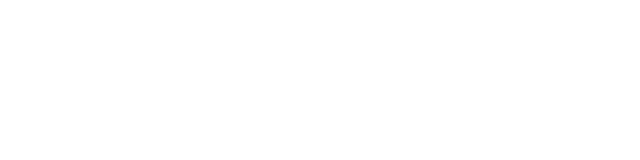
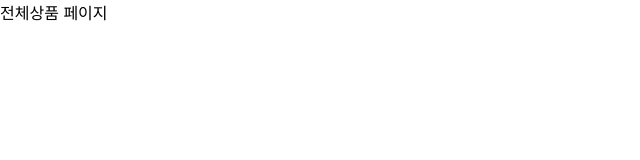
Before and after one commit to hobyyy/react_HNM, a React (Create React App) app: page / in a window 1280 px wide. Shown: the top 160 px of the page, without its empty margins (0-640 px from the left). Built offline with nearby package versions, Linux system fonts and the light colour scheme.

Commit message:
:bookmark: Router 여러페이지 셋팅완료(1강끝)

```diff
--- a/package.json
+++ b/package.json
@@ -8,6 +8,8 @@
     "@testing-library/user-event": "^13.5.0",
     "react": "^18.3.1",
     "react-dom": "^18.3.1",
+    "react-router": "^6.26.1",
+    "react-router-dom": "^6.26.1",
     "react-scripts": "5.0.1",
     "web-vitals": "^2.1.4"
   },
--- a/src/App.js
+++ b/src/App.js
@@ -1,5 +1,8 @@
 import './App.css';
-
+import { Routes, Route } from 'react-router';
+import ProductAll from './page/ProductAll';
+import ProductDetail from './page/ProductDetail';
+import Login from './page/Login';
 // 1. 전체 상품 페이지, 로그인, 상품 상세 페이지
 // 2. 전체 상품 페이지 : 전체 상품을 볼 수 있다.
 // 3. 로그인 버튼 : 로그인 페이지가 나온다.
@@ -11,6 +14,11 @@ import './App.css';
 function App() {
   return (
     <div >
+      <Routes>
+        <Route path="" element={<ProductAll/>}/>
+        <Route path="/login" element={<Login/>}/>
+        <Route path="/product/:id" element={<ProductDetail/>}/>
+      </Routes>
     </div>
   );
 }
--- a/src/index.js
+++ b/src/index.js
@@ -3,12 +3,13 @@ import ReactDOM from 'react-dom/client';
 import './index.css';
 import App from './App';
 import reportWebVitals from './reportWebVitals';
+import { BrowserRouter } from 'react-router-dom';
 
 const root = ReactDOM.createRoot(document.getElementById('root'));
 root.render(
-  <React.StrictMode>
+  <BrowserRouter>
     <App />
-  </React.StrictMode>
+  </BrowserRouter>
 );
 
 // If you want to start measuring performance in your app, pass a function
--- /dev/null
+++ b/src/page/Login.js
@@ -0,0 +1,11 @@
+import React from 'react'
+
+const Login = () => {
+  return (
+    <div>
+      로그인 페이지
+    </div>
+  )
+}
+
+export default Login
--- /dev/null
+++ b/src/page/ProductAll.js
@@ -0,0 +1,11 @@
+import React from 'react'
+
+const ProductAll = () => {
+  return (
+    <div>
+      전체상품 페이지
+    </div>
+  )
+}
+
+export default ProductAll
--- /dev/null
+++ b/src/page/ProductDetail.js
@@ -0,0 +1,11 @@
+import React from 'react'
+
+const ProductDetail = () => {
+  return (
+    <div>
+      상품상세페이지
+    </div>
+  )
+}
+
+export default ProductDetail
```
Also changed, not shown: 1 other file (tests, documents, lock files or other folders).
